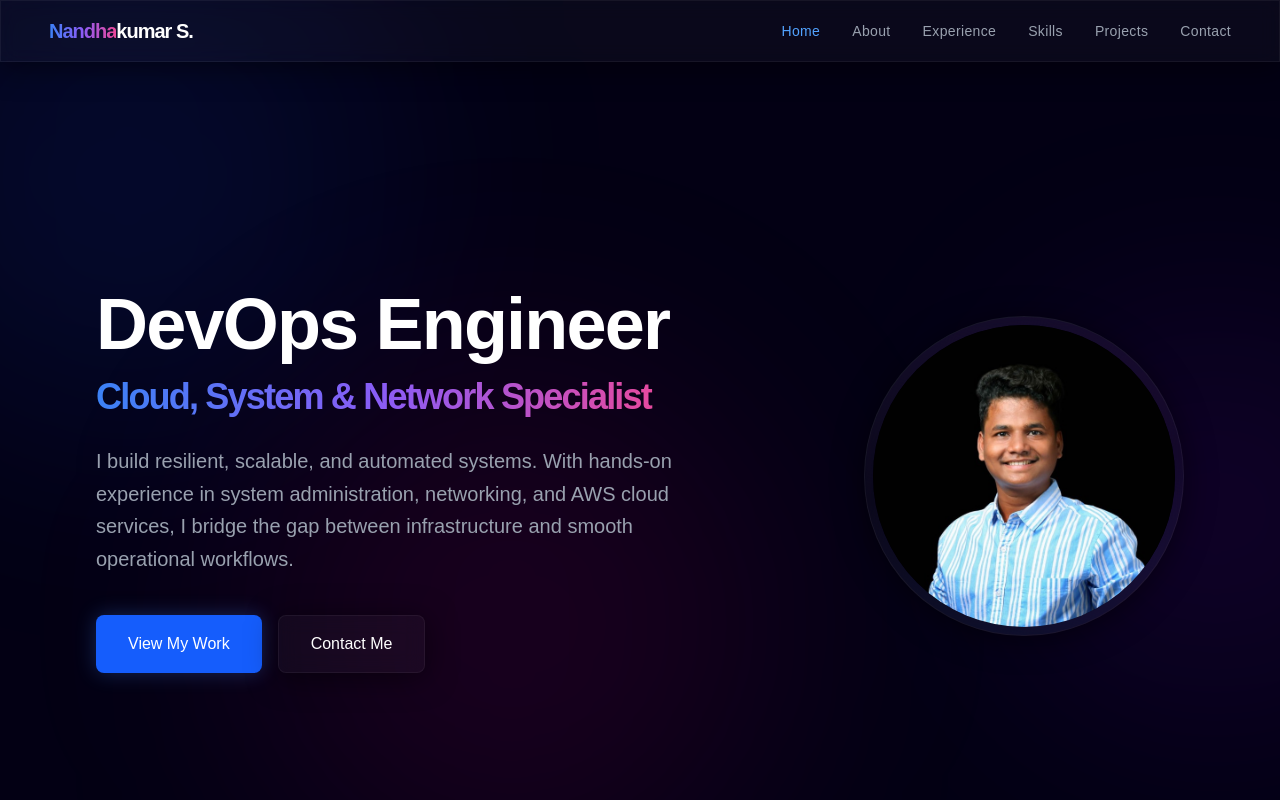
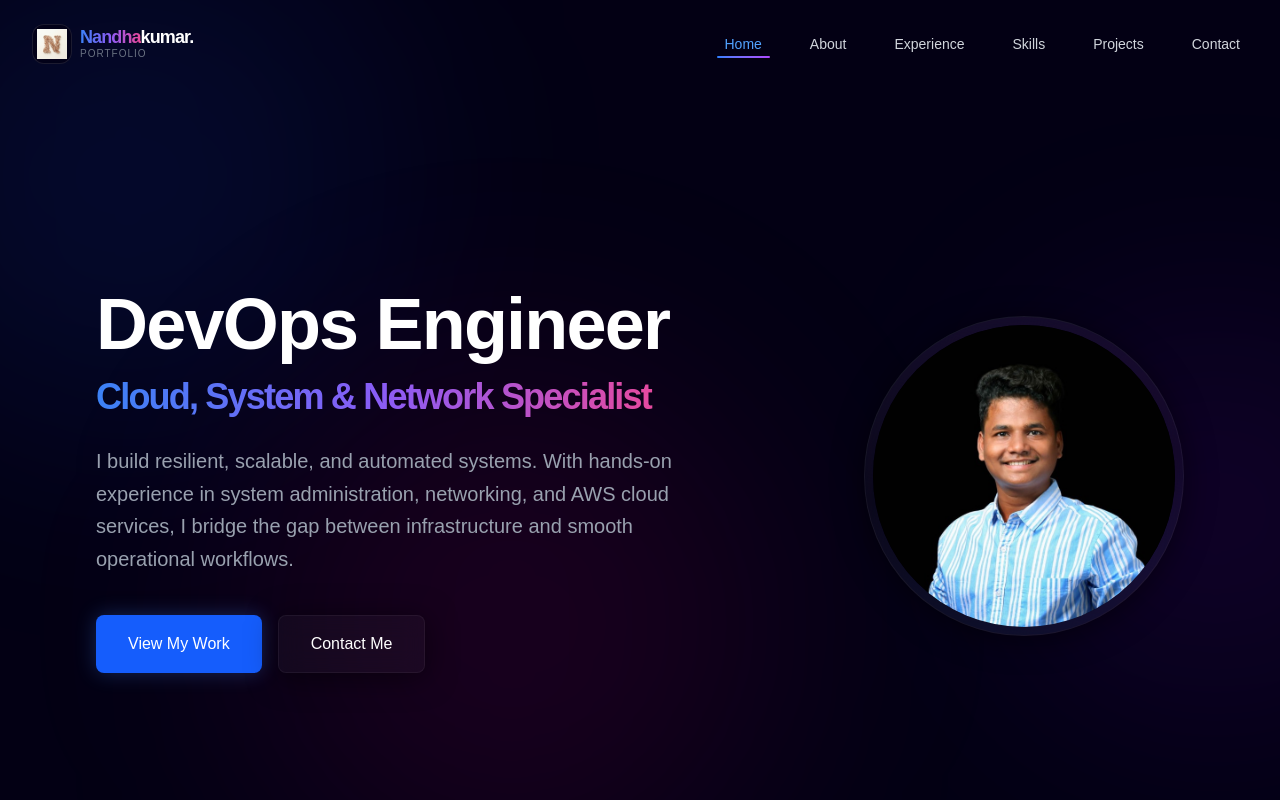
Before and after one commit to JoushaNandhu/portfolio, a Next.js app in the folder portfolio/: page / in a window 1280 px wide. Shown: the top 800 px of the page. Built offline with nearby package versions, Linux system fonts and the light colour scheme.

Commit message:
Enhance branding and navigation: add logo, favicon, mobile menu, and scroll spy highlighting

```diff
--- a/portfolio/src/app/globals.css
+++ b/portfolio/src/app/globals.css
@@ -1,4 +1,16 @@
 @import "tailwindcss";
+
+@layer base {
+  html {
+    scroll-behavior: smooth;
+  }
+}
+
+@layer utilities {
+  .scroll-mt-navbar {
+    scroll-margin-top: 5rem;
+  }
+}
 
 @theme {
   --color-background: #030014;
@@ -23,10 +35,16 @@ body {
 /* Glassmorphism Utilities Setup */
 .glass-panel {
   background: rgba(255, 255, 255, 0.03);
+  backdrop-filter: blur(12px);
+  -webkit-backdrop-filter: blur(12px);
+  border: 1px solid rgba(255, 255, 255, 0.05);
+  box-shadow: 0 4px 30px rgba(0, 0, 0, 0.5);
+}
+
+.glass {
+  background: rgba(3, 0, 20, 0.7);
   backdrop-filter: blur(10px);
   -webkit-backdrop-filter: blur(10px);
-  border: 1px solid rgba(255, 255, 255, 0.05);
-  box-shadow: 0 4px 30px rgba(0, 0, 0, 0.5);
 }
 
 .text-gradient {
--- a/portfolio/src/app/layout.tsx
+++ b/portfolio/src/app/layout.tsx
@@ -4,6 +4,9 @@ import "./globals.css";
 export const metadata: Metadata = {
   title: "Nandhakumar S | Software & DevOps Engineer",
   description: "Portfolio of Nandhakumar S, an Aspiring DevOps and Cloud Engineer building scalable, automated systems.",
+  icons: {
+    icon: "/logo.png",
+  },
 };
 
 export default function RootLayout({
--- a/portfolio/src/app/page.tsx
+++ b/portfolio/src/app/page.tsx
@@ -4,14 +4,11 @@ import React, { useState } from "react";
 import { motion } from "framer-motion";
 import { Terminal, Server, Cloud, ExternalLink, Github, Mail, Linkedin, Briefcase, GraduationCap, Code2, Phone } from "lucide-react";
 import Image from "next/image";
+import Navbar from "@/components/Navbar";
+import Footer from "@/components/Footer";
 
 export default function Portfolio() {
-  const [activeSection, setActiveSection] = useState("home");
-
-  const navLinks = ["Home", "About", "Experience", "Skills", "Projects", "Contact"];
-
   const scrollTo = (id: string) => {
-    setActiveSection(id.toLowerCase());
     const element = document.getElementById(id.toLowerCase());
     if (element) {
       element.scrollIntoView({ behavior: "smooth" });
@@ -27,26 +24,7 @@ export default function Portfolio() {
         <div className="absolute bottom-[-10%] left-[20%] w-[40vw] h-[40vw] rounded-full bg-pink-600/10 blur-[120px]" />
       </div>
 
-      {/* Navigation */}
-      <nav className="fixed top-0 w-full z-50 glass-panel border-b-0 border-white/5 py-4 px-6 md:px-12 flex justify-between items-center backdrop-blur-md bg-[#030014]/50">
-        <div className="text-xl font-bold tracking-tighter cursor-pointer" onClick={() => scrollTo("home")}>
-          <span className="text-gradient">Nandha</span>
-          <span className="text-white">kumar S.</span>
-        </div>
-        <div className="hidden md:flex space-x-8">
-          {navLinks.map((link) => (
-            <button
-              key={link}
-              onClick={() => scrollTo(link)}
-              className={`text-sm tracking-wide transition-colors ${
-                activeSection === link.toLowerCase() ? "text-blue-400 font-medium" : "text-gray-400 hover:text-white"
-              }`}
-            >
-              {link}
-            </button>
-          ))}
-        </div>
-      </nav>
+      <Navbar />
 
       {/* Main Content */}
       <main className="relative z-10 pt-24 px-6 md:px-12 lg:px-24 max-w-7xl mx-auto flex flex-col gap-32 pb-32">
@@ -98,7 +76,7 @@ export default function Portfolio() {
         </section>
 
         {/* --- ABOUT & CERTIFICATIONS --- */}
-        <section id="about" className="scroll-mt-32">
+        <section id="about" className="scroll-mt-navbar">
           <SectionHeading title="About Me" subtitle="Who I am & What I do" />
           <div className="grid grid-cols-1 lg:grid-cols-2 gap-12 mt-12">
             <motion.div initial={{ opacity: 0, x: -20 }} whileInView={{ opacity: 1, x: 0 }} viewport={{ once: false, margin: "-50px" }} className="glass-panel p-8 rounded-3xl">
@@ -136,7 +114,7 @@ export default function Portfolio() {
         </section>
 
         {/* --- EXPERIENCE --- */}
-        <section id="experience" className="scroll-mt-32">
+        <section id="experience" className="scroll-mt-navbar">
           <SectionHeading title="Experience & Education" subtitle="My Journey" />
           <div className="mt-12 space-y-8 relative before:absolute before:inset-0 before:ml-5 before:-translate-x-px md:before:mx-auto md:before:translate-x-0 before:h-full before:w-0.5 before:bg-gradient-to-b before:from-transparent before:via-white/10 before:to-transparent">
             {experiences.map((exp, index) => (
@@ -158,7 +136,7 @@ export default function Portfolio() {
         </section>
 
         {/* --- SKILLS --- */}
-        <section id="skills" className="scroll-mt-32">
+        <section id="skills" className="scroll-mt-navbar">
           <SectionHeading title="Technical Skills" subtitle="Technologies I work with" />
           <div className="grid grid-cols-1 md:grid-cols-3 gap-8 mt-12">
             {skills.map((category, idx) => (
@@ -178,7 +156,7 @@ export default function Portfolio() {
         </section>
 
         {/* --- PROJECTS --- */}
-        <section id="projects" className="scroll-mt-32">
+        <section id="projects" className="scroll-mt-navbar">
           <SectionHeading title="Featured Projects" subtitle="Recent Work" />
           <div className="grid grid-cols-1 lg:grid-cols-2 gap-8 mt-12">
             {projects.map((project, idx) => (
@@ -205,7 +183,7 @@ export default function Portfolio() {
         </section>
 
         {/* --- CONTACT --- */}
-        <section id="contact" className="scroll-mt-32 flex flex-col items-center text-center">
+        <section id="contact" className="scroll-mt-navbar flex flex-col items-center text-center">
           <motion.div initial={{ opacity: 0, y: 20 }} whileInView={{ opacity: 1, y: 0 }} viewport={{ once: false, margin: "-50px" }} className="max-w-3xl w-full glass-panel p-12 rounded-3xl">
             <h2 className="text-3xl md:text-5xl font-bold mb-6 text-white">Get In Touch</h2>
             <p className="text-gray-400 mb-10 text-lg">
@@ -227,10 +205,7 @@ export default function Portfolio() {
       </main>
 
       {/* Footer */}
-      <footer className="border-t border-white/5 py-8 text-center text-gray-500 text-sm relative z-10 w-full mb-0 mt-32">
-        <p>Built cleanly with Next.js, Tailwind CSS & Framer Motion.</p>
-        <p className="mt-2 text-blue-500">© {new Date().getFullYear()} Nandhakumar S.</p>
-      </footer>
+      <Footer />
     </div>
   );
 }
--- a/portfolio/src/components/Footer.tsx
+++ b/portfolio/src/components/Footer.tsx
@@ -1,4 +1,5 @@
 import { Github, Linkedin, Mail } from "lucide-react";
+import Image from "next/image";
 
 export default function Footer() {
   const currentYear = new Date().getFullYear();
@@ -6,7 +7,21 @@ export default function Footer() {
   return (
     <footer className="glass border-t border-white/5 py-10 mt-20">
       <div className="max-w-7xl mx-auto px-4 sm:px-6 lg:px-8 flex flex-col md:flex-row justify-between items-center text-gray-400">
-        <div className="mb-4 md:mb-0 text-center md:text-left">
+        <div className="mb-6 md:mb-0 flex flex-col items-center md:items-start">
+          <div className="flex items-center gap-2 mb-3">
+            <div className="relative w-8 h-8 rounded-lg overflow-hidden glass border border-white/5">
+              <Image
+                src="/logo.png"
+                alt="Logo"
+                fill
+                className="object-cover p-1"
+              />
+            </div>
+            <span className="text-lg font-bold tracking-tighter">
+              <span className="text-gradient">Nandha</span>
+              <span className="text-white">kumar.</span>
+            </span>
+          </div>
           <p className="text-sm">
             &copy; {currentYear} Nandhakumar. All rights reserved.
           </p>
--- a/portfolio/src/components/Navbar.tsx
+++ b/portfolio/src/components/Navbar.tsx
@@ -4,18 +4,21 @@ import { useState, useEffect } from "react";
 import Link from "next/link";
 import { Menu, X } from "lucide-react";
 import { motion, AnimatePresence } from "framer-motion";
+import Image from "next/image";
 
 const navLinks = [
+  { name: "Home", href: "#home" },
   { name: "About", href: "#about" },
+  { name: "Experience", href: "#experience" },
   { name: "Skills", href: "#skills" },
   { name: "Projects", href: "#projects" },
-  { name: "Experience", href: "#experience" },
   { name: "Contact", href: "#contact" },
 ];
 
 export default function Navbar() {
   const [isOpen, setIsOpen] = useState(false);
   const [scrolled, setScrolled] = useState(false);
+  const [activeSection, setActiveSection] = useState("home");
 
   useEffect(() => {
     const handleScroll = () => {
@@ -23,6 +26,32 @@ export default function Navbar() {
     };
     window.addEventListener("scroll", handleScroll);
     return () => window.removeEventListener("scroll", handleScroll);
+  }, []);
+
+  useEffect(() => {
+    const observerOptions = {
+      root: null,
+      rootMargin: "-20% 0px -70% 0px",
+      threshold: 0,
+    };
+
+    const handleIntersect = (entries: IntersectionObserverEntry[]) => {
+      entries.forEach((entry) => {
+        if (entry.isIntersecting) {
+          setActiveSection(entry.target.id);
+        }
+      });
+    };
+
+    const observer = new IntersectionObserver(handleIntersect, observerOptions);
+    const sections = ["home", "about", "experience", "skills", "projects", "contact"];
+
+    sections.forEach((id) => {
+      const element = document.getElementById(id);
+      if (element) observer.observe(element);
+    });
+
+    return () => observer.disconnect();
   }, []);
 
   return (
@@ -33,10 +62,22 @@ export default function Navbar() {
     >
       <div className="max-w-7xl mx-auto px-4 sm:px-6 lg:px-8">
         <div className="flex justify-between items-center">
-          {/* Logo */}
-          <Link href="/" className="text-xl font-bold tracking-tighter">
-            <span className="text-gradient">Nandha</span>
-            <span className="text-white">kumar.</span>
+          <Link href="#home" className="flex items-center gap-2 group">
+            <div className="relative w-10 h-10 rounded-xl overflow-hidden glass border border-white/10 group-hover:border-blue-500/50 transition-colors">
+              <Image
+                src="/logo.png"
+                alt="Logo"
+                fill
+                className="object-cover p-1"
+              />
+            </div>
+            <div className="flex flex-col">
+              <span className="text-lg font-bold tracking-tighter leading-none">
+                <span className="text-gradient">Nandha</span>
+                <span className="text-white">kumar.</span>
+              </span>
+              <span className="text-[10px] text-gray-500 font-medium tracking-widest uppercase">Portfolio</span>
+            </div>
           </Link>
 
           {/* Desktop Nav */}
@@ -45,9 +86,20 @@ export default function Navbar() {
               <Link
                 key={link.name}
                 href={link.href}
-                className="text-gray-300 hover:text-white transition-colors text-sm font-medium"
+                className={`transition-all duration-300 text-sm font-medium relative py-1 px-2 rounded-lg hover:bg-white/5 ${
+                  activeSection === link.href.substring(1)
+                    ? "text-blue-400"
+                    : "text-gray-300 hover:text-white"
+                }`}
               >
                 {link.name}
+                {activeSection === link.href.substring(1) && (
+                  <motion.div
+                    layoutId="activeTab"
+                    className="absolute bottom-0 left-0 right-0 h-0.5 bg-gradient-to-r from-blue-500 to-purple-500 rounded-full"
+                    transition={{ type: "spring", stiffness: 380, damping: 30 }}
+                  />
+                )}
               </Link>
             ))}
           </div>
@@ -79,7 +131,11 @@ export default function Navbar() {
                   key={link.name}
                   href={link.href}
                   onClick={() => setIsOpen(false)}
-                  className="text-gray-300 hover:text-white block px-3 py-2 rounded-md text-base font-medium"
+                  className={`block px-6 py-3 rounded-xl text-base font-medium transition-all ${
+                    activeSection === link.href.substring(1)
+                      ? "bg-blue-500/10 text-blue-400 border border-blue-500/20"
+                      : "text-gray-300 hover:text-white hover:bg-white/5"
+                  }`}
                 >
                   {link.name}
                 </Link>
```
Also changed, not shown: portfolio/public/logo.png (added).
